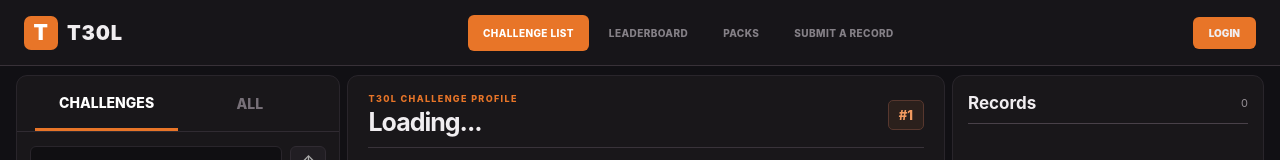
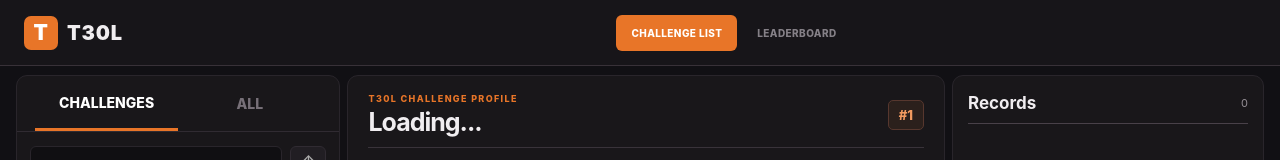
Before and after one commit to sevehweveh/t30l, a plain HTML site: page index.html in a window 1280 px wide. Shown: the top 160 px of the page. Drawn offline with Linux system fonts and the light colour scheme.

Commit message:
Update index.html

```diff
--- a/index.html
+++ b/index.html
@@ -16,10 +16,7 @@
     <nav class="main-nav" aria-label="Main navigation">
       <a class="selected" href="#list">CHALLENGE LIST</a>
       <a href="#leaderboard" data-inert>LEADERBOARD</a>
-      <a href="#packs" data-inert>PACKS</a>
-      <a href="#submit" data-inert>SUBMIT A RECORD</a>
     </nav>
-    <a class="login-link" href="#login" data-inert>LOGIN</a>
     <button class="mobile-menu" id="mobile-menu" aria-label="Toggle challenge list">☰</button>
   </header>
 
```
